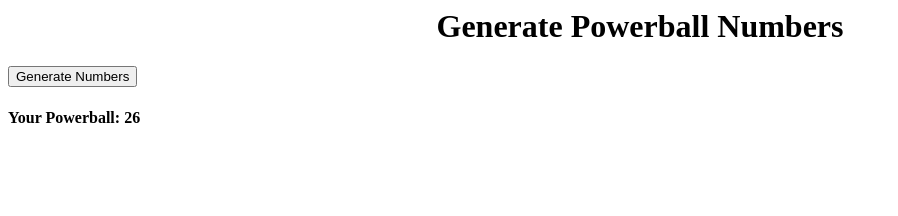
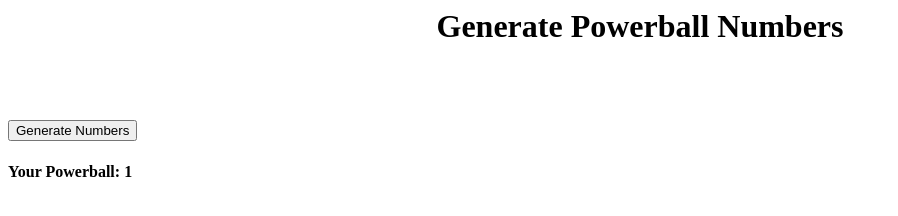
Before and after one commit to Rick7Peace/Powerball-Generator, a plain HTML site: page Powerball/assets/index.html in a window 1280 px wide. Both pictures are taken after a click on the button "Generate Numbers". Shown: the whole page, without its empty margins (0-898 px from the left). Drawn offline with Linux system fonts and the light colour scheme.

Commit message:
modify  html, index.js, added code

```diff
--- a/Powerball/assets/index.html
+++ b/Powerball/assets/index.html
@@ -8,9 +8,17 @@
   <body>
     <h1 style="text-align: center">Generate Powerball Numbers</h1>
 
+    <br>
+    <br /><br />
+
     <button onclick="getPowerball()">Generate Numbers</button>
-    <h4 id="powerball"></h4>
+
+    <br />
+
+    <h4 id="redball"></h4>
+    <h4 id="whiteball"></h4>
 
     <script src="./index.js"></script>
+
   </body>
 </html>
--- a/Powerball/assets/index.js
+++ b/Powerball/assets/index.js
@@ -1,3 +1,22 @@
+const RED_MAX = 26;
+const WHITE_MAX = 69;
+
+function getBall(maxValue) {
+  return Math.ceil(Math.random()*maxValue);
+}
+
 function getPowerball() {
-  document.getElementById("powerball").innerHTML = "Your Powerball: 26";
+  var redBall = getBall(RED_MAX);
+  var whiteBalls = [];
+  for (let i = 0; i < 5; i++) {
+    var whiteBall = getBall(WHITE_MAX);
+    whiteBalls.push(whiteBall);
+  }
+
+    console.log(whiteBalls.length);
+    console.log(whiteBalls[0]);
+
+  document.getElementById("redball").innerHTML = "Your Powerball: " + redBall;
+  document.getElementById("whiteball-one").innerHTML =
+    "Your Powerball:" + whiteBalls;
 }
```
